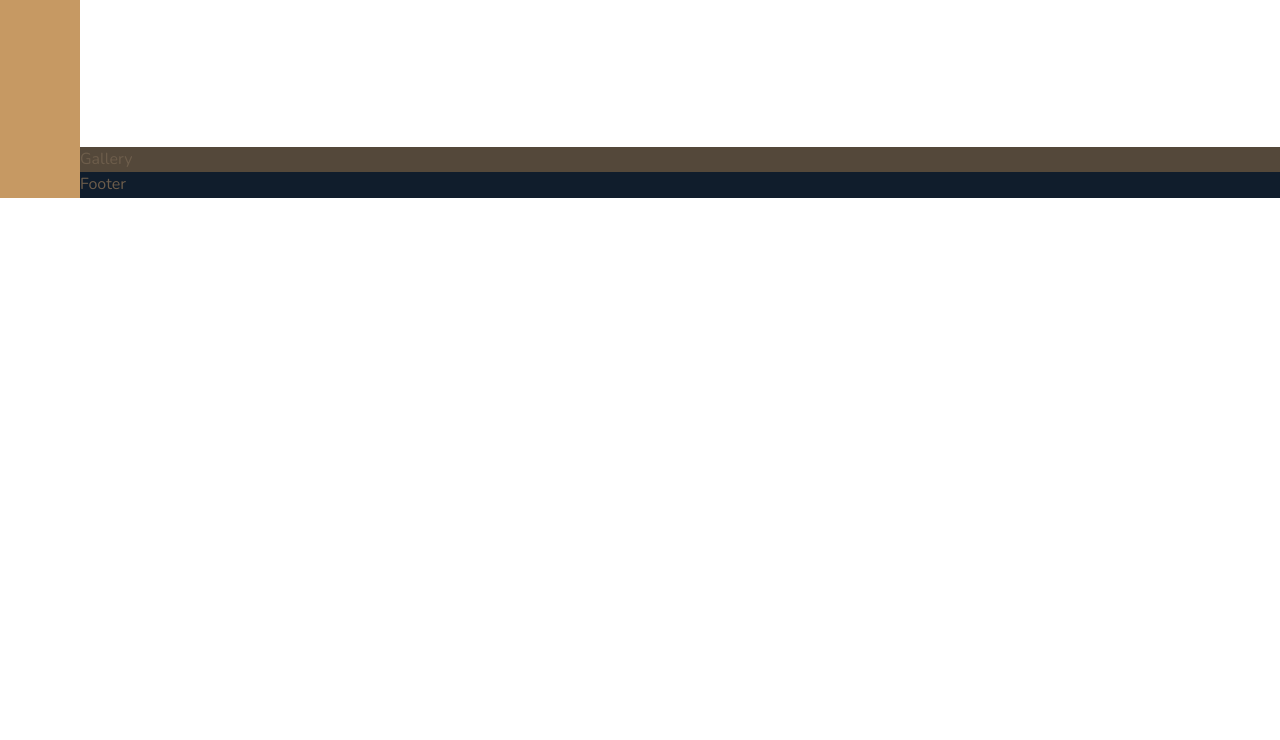
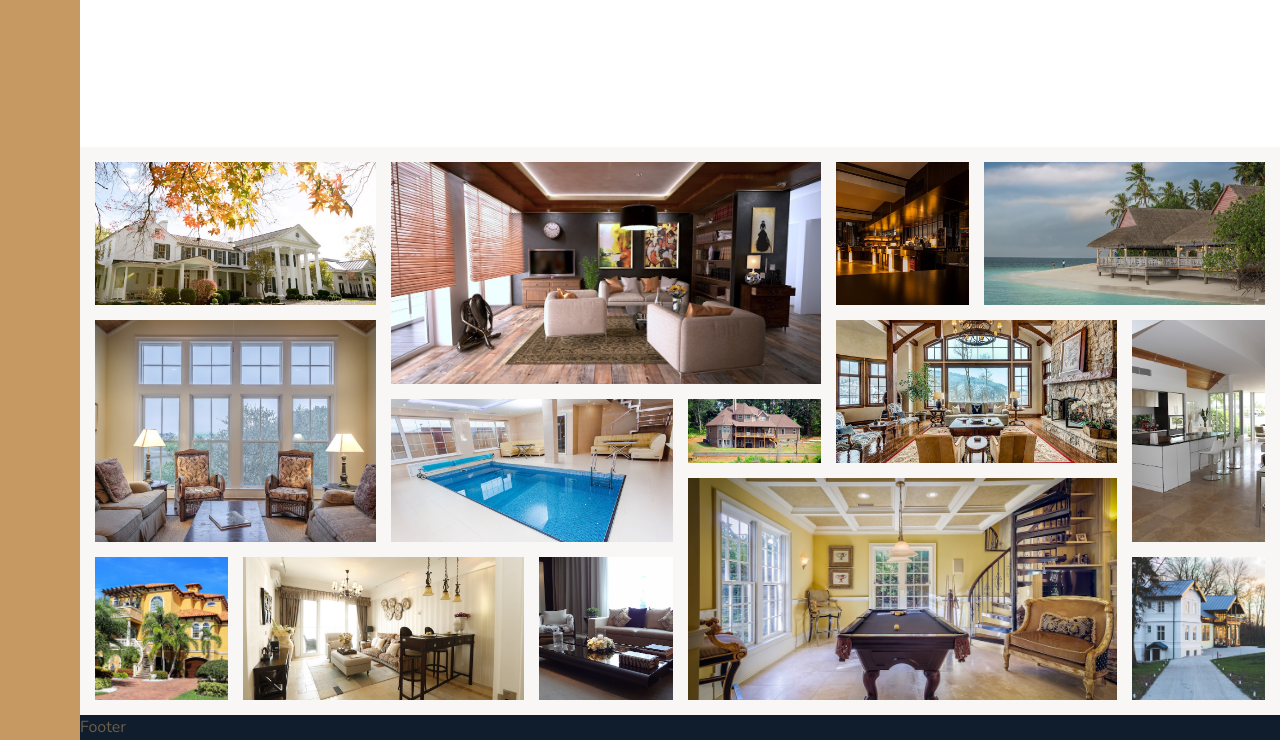
Before and after one commit to arifhusaini97/udemy.css.nexter, a website: page index.html in a window 1280 px wide. Shown: the part 2833-3573 px from the top of the page. Before the commit the page ends 3031 px from the top, so only its background shows below. Drawn offline with nearby package versions, Linux system fonts and the light colour scheme.

Commit message:
Gallery Section

```diff
--- a/index.html
+++ b/index.html
@@ -276,7 +276,48 @@
         </div>
     </section>
     <section class="gallery">
-        Gallery
+        <figure class="gallery__item gallery__item--1">
+            <img src="img/gal-1.jpeg" alt="Gallery image 1" class="gallery__img">
+        </figure>
+        <figure class="gallery__item gallery__item--2">
+            <img src="img/gal-2.jpeg" alt="Gallery image 2" class="gallery__img">
+        </figure>
+        <figure class="gallery__item gallery__item--3">
+            <img src="img/gal-3.jpeg" alt="Gallery image 3" class="gallery__img">
+        </figure>
+        <figure class="gallery__item gallery__item--4">
+            <img src="img/gal-4.jpeg" alt="Gallery image 4" class="gallery__img">
+        </figure>
+        <figure class="gallery__item gallery__item--5">
+            <img src="img/gal-5.jpeg" alt="Gallery image 5" class="gallery__img">
+        </figure>
+        <figure class="gallery__item gallery__item--6">
+            <img src="img/gal-6.jpeg" alt="Gallery image 6" class="gallery__img">
+        </figure>
+        <figure class="gallery__item gallery__item--7">
+            <img src="img/gal-7.jpeg" alt="Gallery image 7" class="gallery__img">
+        </figure>
+        <figure class="gallery__item gallery__item--8">
+            <img src="img/gal-8.jpeg" alt="Gallery image 8" class="gallery__img">
+        </figure>
+        <figure class="gallery__item gallery__item--9">
+            <img src="img/gal-9.jpeg" alt="Gallery image 9" class="gallery__img">
+        </figure>
+        <figure class="gallery__item gallery__item--10">
+            <img src="img/gal-10.jpeg" alt="Gallery image 10" class="gallery__img">
+        </figure>
+        <figure class="gallery__item gallery__item--11">
+            <img src="img/gal-11.jpeg" alt="Gallery image 11" class="gallery__img">
+        </figure>
+        <figure class="gallery__item gallery__item--12">
+            <img src="img/gal-12.jpeg" alt="Gallery image 12" class="gallery__img">
+        </figure>
+        <figure class="gallery__item gallery__item--13">
+            <img src="img/gal-13.jpeg" alt="Gallery image 13" class="gallery__img">
+        </figure>
+        <figure class="gallery__item gallery__item--14">
+            <img src="img/gal-14.jpeg" alt="Gallery image 14" class="gallery__img">
+        </figure>
     </section>
     <footer class="footer">
         Footer
--- a/sass/_gallery.scss
+++ b/sass/_gallery.scss
@@ -1,4 +1,81 @@
 .gallery{
-    background-color: $color-grey-dark-1;
+    background-color: $color-grey-light-1;
     grid-column: full-start/full-end;
+    display:grid;
+    grid-template-columns: repeat(8, 1fr);
+    grid-template-rows: repeat(7, 5vw);
+    grid-gap:1.5rem;
+    padding:1.5rem;
+
+    &__item{
+        &--1{
+            grid-row:1/span 2;
+            grid-column:1/span 2;
+        }
+        &--2{
+            grid-row:1/span 3;
+            grid-column:3/span 3;
+        }
+        &--3{
+            grid-row:1/span 2;
+            grid-column:6/span 1;
+        }
+        &--4{
+            grid-row:1/span 2;
+            grid-column:7/span 2;
+        }
+        &--5{
+            grid-row:3/span 3;
+            grid-column:1/span 2;
+        }
+        &--6{
+            grid-row:4/span 2;
+            grid-column:3/span 2;
+        }
+        &--7{
+            grid-row:4/span 1;
+            grid-column:5/span 1;
+        }
+        &--8{
+            grid-row:3/span 2;
+            grid-column:6/span 2;
+        }
+
+        &--9{
+            grid-row:3/span 3;
+            grid-column:8/span 1;
+        }
+
+        &--10{
+            grid-row:6/span 2;
+            grid-column:1/span 1;
+        }
+
+        &--11{
+            grid-row:6/span 2;
+            grid-column:2/span 2;
+        }
+
+        &--12{
+            grid-row:6/span 2;
+            grid-column:4/span 1;
+        }
+        &--13{
+            grid-row:5/span 3;
+            grid-column:5/span 3;
+        }
+        &--14{
+            grid-row:6/span 2;
+            grid-column:8/span 1;
+        }
+
+    }
+    &__img{
+        width: 100%;
+        height: 100%;
+        // object-fit only work if we specify the width and height
+        object-fit: cover;
+        display: block;
+
+    }
 }
```
Also changed, not shown: css/style.css.
